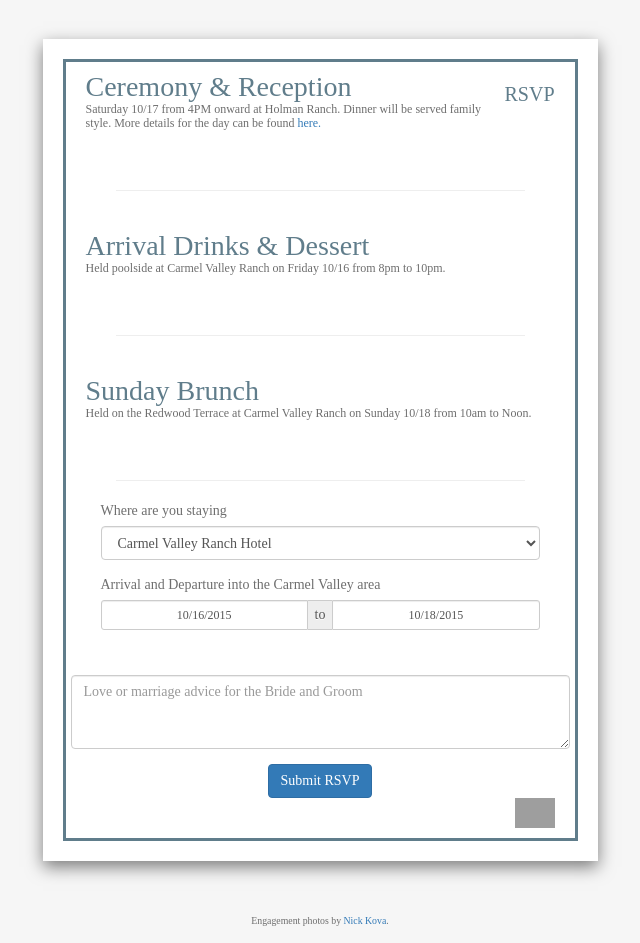
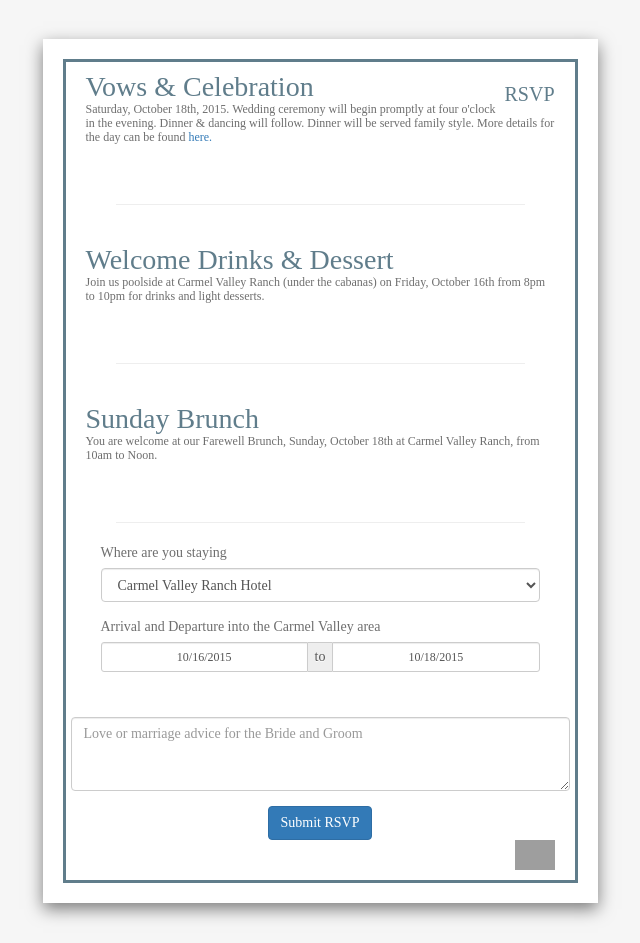
Before and after one commit to hudsonsuds/schurmanhudsonwedding, a Flask app: template templates/register.html in a window 1280 px wide. Shown: the part 51-994 px from the top of the page, without its empty margins (320-960 px from the left). Run offline with Flask 2, Linux system fonts and the light colour scheme; the template is opened without the code that fills it, so the values that code supplies are empty; some libraries are stand-ins or nearby versions; grey boxes are pictures that could not be loaded.

Commit message:
More changes from Julia

```diff
--- a/templates/register.html
+++ b/templates/register.html
@@ -20,10 +20,10 @@
 				<div class="card">
 					<div class="card_border">
 						<div class="card_header">
-							<span class="event_title">Ceremony &amp; Reception</span>
+							<span class="event_title">Vows &amp; Celebration</span>
 							<span class="event_rsvp pull-right">RSVP</span>
 							<p class="card_detail">
-								Saturday 10/17 from 4PM onward at Holman Ranch. Dinner will be served family style. More details for the day can be found <a href="/weekend" target="_blank">here.</a>
+								Saturday, October 18th, 2015. Wedding ceremony will begin promptly at four o'clock in the evening. Dinner &amp; dancing will follow. Dinner will be served family style. More details for the day can be found <a href="/weekend" target="_blank">here.</a>
 							</p>
 						</div>
 						<div class="card_contents">
@@ -46,9 +46,9 @@
 						<div id="details">
 							{% if invite.rehearsal_invite %}
 							<div class="card_header">
-								<span class="event_title">Rehearsal</span>
+								<span class="event_title">Rehearsal Evening</span>
 								<p class="card_detail">
-									Friday 10/17 from 4PM to 8PM at Holman Ranch We're so happy to have you as part of our wedding!
+									Friday, October 16th beginning at 4:30pm at Holman Ranch. The fun will begin with wine tasting, followed by wedding rehearsal and dinner for the wedding party and immediately family only (&amp; significant others). We're so happy to have you as part of our wedding.
 								</p>
 							</div>
 							<div class="card_contents">
@@ -71,9 +71,9 @@
 							</div>
 							{% endif %}
 							<div class="card_header">
-								<span class="event_title">Arrival Drinks &amp; Dessert</span>
+								<span class="event_title">Welcome Drinks &amp; Dessert</span>
 								<p class="card_detail">
-									Held poolside at Carmel Valley Ranch on Friday 10/16 from 8pm to 10pm.
+									Join us poolside at Carmel Valley Ranch (under the cabanas) on Friday, October 16th from 8pm to 10pm for drinks and light desserts.
 								</p>
 							</div>
 							<div class="card_contents">
@@ -95,7 +95,7 @@
 							<div class="card_header">
 								<span class="event_title">Sunday Brunch</span>
 								<p class="card_detail">
-									Held on the Redwood Terrace at Carmel Valley Ranch on Sunday 10/18 from 10am to Noon.
+									You are welcome at our Farewell Brunch, Sunday, October 18th at Carmel Valley Ranch, from 10am to Noon.
 								</p>
 							</div>
 							<div class="card_contents">
--- a/templates/weekend.html
+++ b/templates/weekend.html
@@ -27,7 +27,7 @@
 				<li>Shuttles will leave Holman Ranch from 9:30pm - 10:30pm to get guests back to their hotels or to the afterparty!</li>
 				<li><em>Unofficial</em> afterparty from 10pm - 1am at The Running Iron Bar</li>
 			</ul>
-			<p><strong>Wedding Day Transportation: </strong>Shuttles will be provided for all guests. We recommended you do not drive to and from the wedding and reception. Roads in Carmel Valley are dark and windy. We will have a car service on-site for emergency purposes if you need to depart earlier than the planned shuttles.</p>
+			<p><strong>Wedding Day Transportation: </strong>Shuttles will be provided for all guests. We recommend you do not drive to and from the wedding and reception. Roads in Carmel Valley are dark and windy. We will have a car service on-site for emergency purposes if you need to depart earlier than the planned shuttles.</p>
 			<h3>Sunday <small>Brunch (optional)</small></h3>
 			<ul>
 				<li>Farewell Bagels &amp; Coffee from 10am-12pm at Carmel Valley Ranch, on the Redwood Terrace. <em>Please RSVP prior to September 1st if you are able to join us!</em></li>
```
